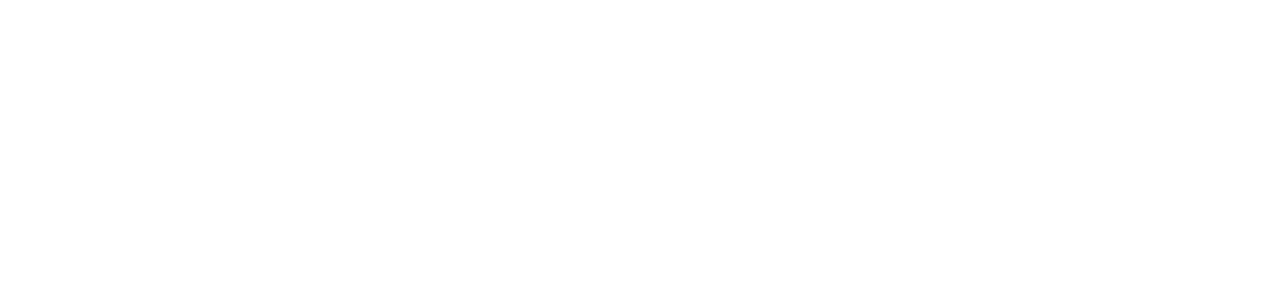
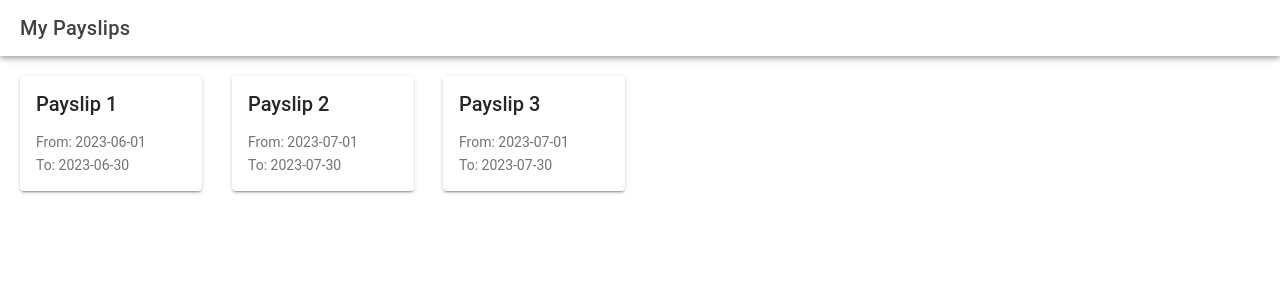
Before and after one commit to erperejildo/myPayslips, a React (Vite) app: page /payslips in a window 1280 px wide. Shown: the top 300 px of the page. Built offline with nearby package versions, Linux system fonts and the light colour scheme.

Commit message:
Rename component

```diff
--- a/src/App.tsx
+++ b/src/App.tsx
@@ -1,7 +1,7 @@
 import { Redirect, Route } from 'react-router-dom';
 import { IonApp, IonRouterOutlet, setupIonicReact } from '@ionic/react';
 import { IonReactRouter } from '@ionic/react-router';
-import Home from './pages/InvoicesList/InvoicesList';
+import Home from './pages/PayslipsList/PayslipsList';
 
 /* Core CSS required for Ionic components to work properly */
 import '@ionic/react/css/core.css';
@@ -32,7 +32,7 @@ import '@ionic/react/css/palettes/dark.system.css';
 
 /* Theme variables */
 import './theme/variables.css';
-import InvoicesList from './pages/InvoicesList/InvoicesList';
+import PayslipsList from './pages/PayslipsList/PayslipsList';
 
 setupIonicReact();
 
@@ -40,11 +40,11 @@ const App: React.FC = () => (
   <IonApp>
     <IonReactRouter>
       <IonRouterOutlet>
-        <Route exact path="/invoices">
-          <InvoicesList />
+        <Route exact path="/payslips">
+          <PayslipsList />
         </Route>
         <Route exact path="/">
-          <Redirect to="/invoices" />
+          <Redirect to="/payslips" />
         </Route>
       </IonRouterOutlet>
     </IonReactRouter>
--- a/src/interfaces/Invoice.ts
+++ b/src/interfaces/Payslip.ts
@@ -1,4 +1,4 @@
-interface Invoice {
+interface myPayslips {
   id: number;
   fromDate: string;
   toDate: string;
--- a/src/pages/InvoicesList/InvoicesList.tsx
+++ b/src/pages/PayslipsList/PayslipsList.tsx
@@ -12,9 +12,9 @@ import {
   IonTitle,
   IonToolbar,
 } from '@ionic/react';
-import './InvoicesList.css';
+import './PayslipsList.css';
 
-const invoices: Invoice[] = [
+const payslips: Payslip[] = [
   {
     id: 1,
     fromDate: '2023-06-01',
@@ -35,26 +35,26 @@ const invoices: Invoice[] = [
   },
 ];
 
-const InvoicesList: React.FC = () => {
+const PayslipsList: React.FC = () => {
   return (
     <IonPage>
       <IonHeader>
         <IonToolbar>
-          <IonTitle>My Invoices</IonTitle>
+          <IonTitle>My Payslips</IonTitle>
         </IonToolbar>
       </IonHeader>
       <IonContent fullscreen>
         <IonGrid>
           <IonRow>
-            {invoices.map((invoice) => (
-              <IonCol size="6" size-md="3" size-lg="2" key={invoice.id}>
+            {payslips.map((payslip) => (
+              <IonCol size="6" size-md="3" size-lg="2" key={payslip.id}>
                 <IonCard className="custom-card">
                   <IonCardHeader>
-                    <IonCardTitle>Invoice {invoice.id}</IonCardTitle>
+                    <IonCardTitle>Payslip {payslip.id}</IonCardTitle>
                   </IonCardHeader>
                   <IonCardContent>
-                    <p>From: {invoice.fromDate}</p>
-                    <p>To: {invoice.toDate}</p>
+                    <p>From: {payslip.fromDate}</p>
+                    <p>To: {payslip.toDate}</p>
                   </IonCardContent>{' '}
                 </IonCard>
               </IonCol>
@@ -66,4 +66,4 @@ const InvoicesList: React.FC = () => {
   );
 };
 
-export default InvoicesList;
+export default PayslipsList;
```
Also changed, not shown: src/pages/PayslipsList/PayslipsList.css (added).
